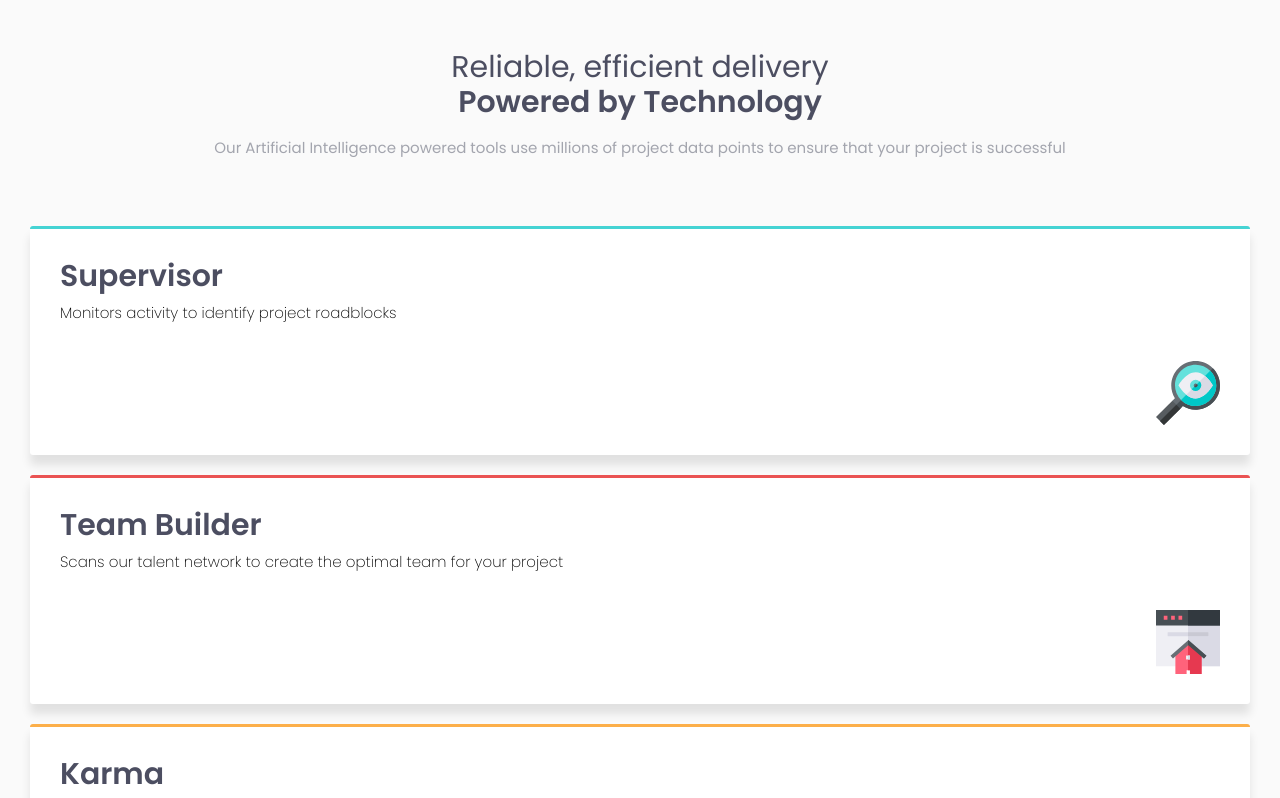
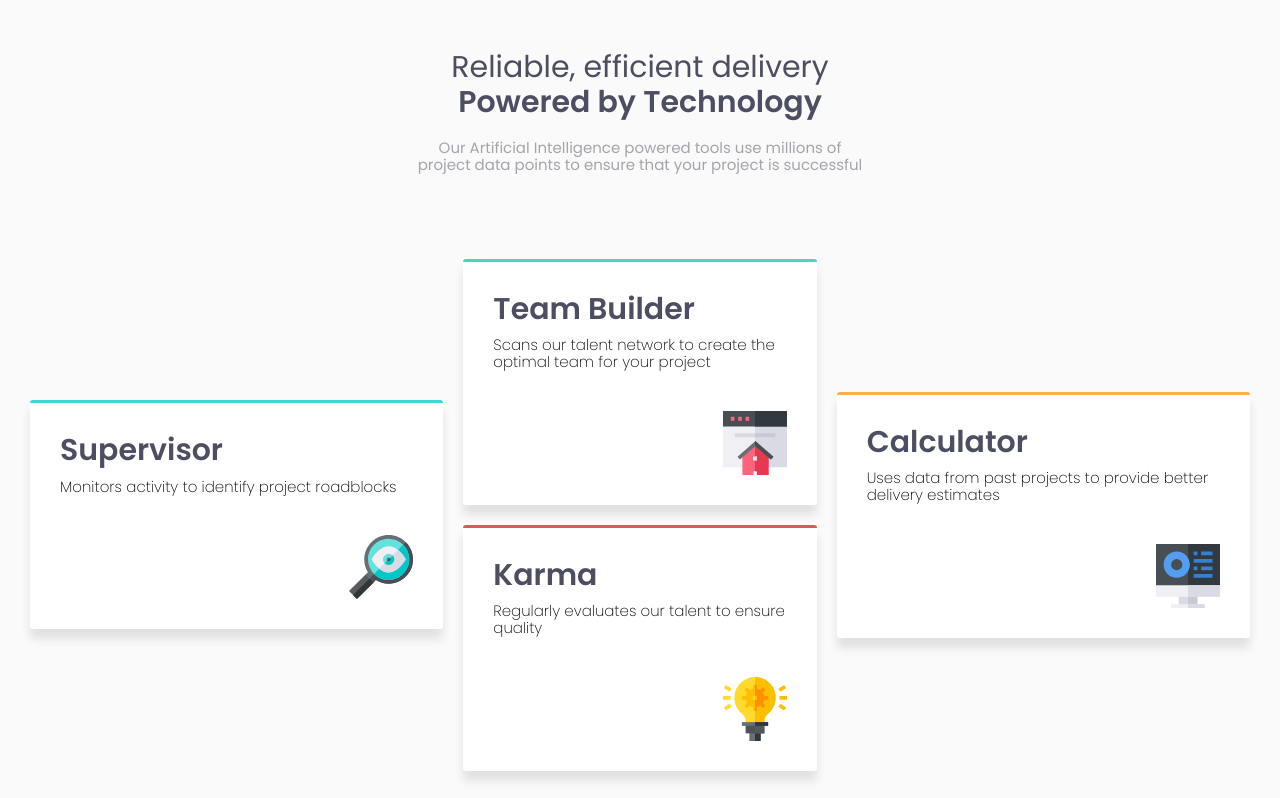
Before and after one commit to MarcosAvg/four-card-feature-section, a plain HTML site: page index.html in a window 1280 px wide. Shown: the top 798 px of the page. Drawn offline with Linux system fonts and the light colour scheme.

Commit message:
add desktop styles

```diff
--- a/index.html
+++ b/index.html
@@ -31,6 +31,7 @@
                     <img class="card__icon" src="images/icon-supervisor.svg" alt="">
                 </article>
 
+                <section class="card__section">
                     <article class="card">
                         <h1 class="card__title">Team Builder</h1>
                         <span class="card__text">Scans our talent network to create the optimal team for your project</span>
@@ -42,6 +43,7 @@
                         <span class="card__text">Regularly evaluates our talent to ensure quality</span>
                         <img class="card__icon" src="images/icon-karma.svg" alt="">
                     </article>
+                </section>
 
                 <article class="card">
                     <h1 class="card__title">Calculator</h1>
--- a/styles.css
+++ b/styles.css
@@ -18,7 +18,9 @@ html {
   font-size: 62.5%; /* 1rem == 1px*/
 }
 
-*, *:before, *:after {
+*,
+*:before,
+*:after {
   box-sizing: inherit;
 }
 
@@ -35,6 +37,8 @@ body {
 /*  header  */
 .header__container {
   margin-bottom: 7rem;
+  display: flex;
+  justify-content: center;
 }
 .header__title {
   color: var(--Very-Dark-Blue);
@@ -49,6 +53,7 @@ body {
 .header__text {
   text-align: center;
   color: var(--Grayish-Blue);
+  width: 450px;
 }
 
 /*  main  */
@@ -64,24 +69,36 @@ body {
   justify-content: space-between;
   background-color: #fff;
   padding: 3rem;
-    border-radius: .3rem;
-    box-shadow: 0px 10px 10px 0px rgba(0,0,0,0.1);
+  border-radius: 0.3rem;
+  box-shadow: 0px 10px 10px 0px rgba(0, 0, 0, 0.1);
 }
 
-.card:nth-child(1){
+.card:nth-child(1) {
   border-top: solid var(--Cyan);
+  flex: 1;
 }
 
-.card:nth-child(2){
+.card:nth-child(2) {
   border-top: solid var(--Red);
+  flex: 1;
 }
 
-.card:nth-child(3){
+.card:nth-child(3) {
   border-top: solid var(--Orange);
+  flex: 1;
 }
 
-.card:nth-child(4){
+.card:nth-child(4) {
   border-top: solid var(--Blue);
+  flex: 1;
+}
+
+.card__section {
+  display: flex;
+  flex-direction: column;
+  gap: 2rem;
+  justify-content: space-between;
+  flex: 1;
 }
 
 .card__title {
@@ -100,3 +117,20 @@ body {
   align-self: flex-end;
   margin: 3rem 0 0 0;
 }
+
+/*  mediaQuery's  */
+@media (min-width: 670px) {
+  .main {
+    display: flex;
+    flex-direction: row;
+    justify-content: center;
+  }
+
+  .card:nth-child(1) {
+    align-self: center;
+  }
+
+  .card:nth-child(3) {
+    align-self: center;
+  }
+}
```
Lines whose indentation alone changed are shown as unchanged.
